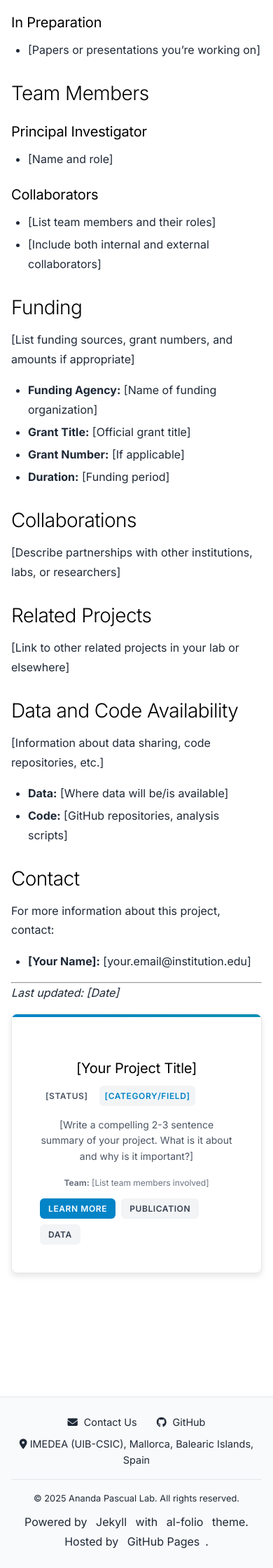
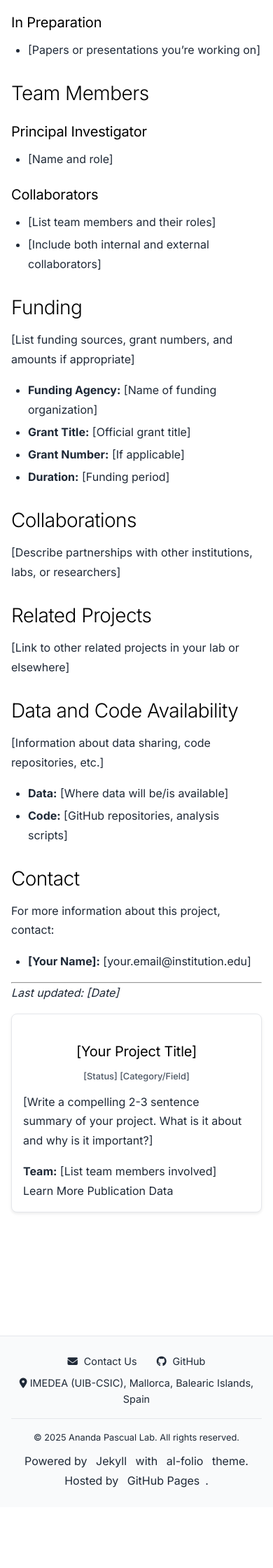
Before and after one commit to IMEDEA-POP-LAB/IMEDEA-POP-LAB.github.io, a Jekyll site: the page built from templates/project_template.md, in a window 390 px wide. Shown: the part 2694-4934 px from the top of the page at 70% size. Built offline with Jekyll 4.4.1, drawn with Linux system fonts in a browser that asks for light colours; a style sheet for code colours, icons or effects is not loaded; after the commit the page ends 4847 px from its top, so only the background shows below that.

Commit message:
Remove unused project files and update project settings for clarity

```diff
--- a/_config.yml
+++ b/_config.yml
@@ -153,10 +153,7 @@
 # Collections
 # -----------------------------------------------------------------------------
 
-collections:
-  projects:
-    output: true
-    permalink: /projects/:path/
+# No collections currently in use
 
 announcements:
   enabled: false
@@ -225,7 +222,7 @@
 enable_darkmode:            false   # enables switching between light/dark modes
 enable_navbar_social:       false  # enables displaying social links in the
                                    # navbar on the about page
-enable_project_categories:  true   # enables categorization of projects into
+enable_project_categories:  false  # projects collection not used
                                    # multiple categories
 enable_medium_zoom:         true   # enables image zoom feature (as on medium.com)
 enable_progressbar:         true   # enables a horizontal progress bar linked to the vertical scroll position
--- a/_sass/_index.scss
+++ b/_sass/_index.scss
@@ -22,7 +22,6 @@
 @import 'pages/about';
 @import 'pages/people';
 @import 'pages/publications';
-@import 'pages/projects';
 @import 'pages/projects_simplified';
 @import 'pages/repositories';
 @import 'pages/outreach';
--- a/_sass/pages/_projects.scss
+++ /dev/null
@@ -1,257 +0,0 @@
-// =============================================================================
-// Projects Page Styles
-// =============================================================================
-
-/* Projects page container */
-.projects-page {
-  padding: var(--space-8) 0;
-}
-
-/* Projects grid layout */
-.projects-grid {
-  display: grid;
-  grid-template-columns: repeat(auto-fit, minmax(350px, 1fr));
-  gap: var(--space-6);
-  margin: var(--space-8) 0;
-}
-
-/* Project cards */
-.project-card {
-  background: white;
-  border: 1px solid var(--gray-200);
-  border-radius: var(--radius-lg);
-  overflow: hidden;
-  transition: all 0.3s ease;
-  box-shadow: var(--global-shadow);
-  position: relative;
-  display: flex;
-  flex-direction: column;
-}
-
-.project-card::before {
-  content: '';
-  position: absolute;
-  top: 0;
-  left: 0;
-  right: 0;
-  height: 4px;
-  background: linear-gradient(135deg, var(--ocean-blue), var(--ocean-teal));
-}
-
-.project-card:hover {
-  transform: translateY(-4px);
-  box-shadow: var(--global-shadow-lg);
-  border-color: var(--ocean-blue);
-}
-
-.project-logo {
-  width: 120px;
-  height: 120px;
-  margin: 2rem auto 1rem;
-  transition: transform 0.3s ease;
-}
-
-.project-card:hover .project-logo {
-  transform: scale(1.1);
-}
-
-.project-content {
-  padding: var(--space-6);
-  display: flex;
-  flex-direction: column;
-  flex-grow: 1;
-  text-align: center;
-}
-
-.project-title {
-  font-size: var(--text-xl) !important;
-  font-weight: 600 !important;
-  color: var(--gray-900) !important;
-  margin: 0 0 var(--space-3) 0 !important;
-  line-height: 1.4 !important;
-}
-
-.project-description {
-  font-size: var(--text-sm);
-  color: var(--gray-600);
-  line-height: 1.6;
-  margin-bottom: var(--space-4);
-}
-
-.project-meta {
-  display: flex;
-  gap: var(--space-2);
-  align-items: center;
-  margin-bottom: var(--space-4);
-  flex-wrap: wrap;
-}
-
-.project-tag {
-  font-size: var(--text-xs);
-  font-weight: 600;
-  color: var(--ocean-blue);
-  background: var(--gray-100);
-  padding: var(--space-1) var(--space-2);
-  border-radius: var(--radius-sm);
-  text-transform: uppercase;
-  letter-spacing: 0.05em;
-}
-
-.project-status {
-  font-size: var(--text-xs);
-  font-weight: 600;
-  padding: var(--space-1) var(--space-2);
-  border-radius: var(--radius-sm);
-  text-transform: uppercase;
-  letter-spacing: 0.05em;
-}
-
-.project-status.active {
-  background: var(--ocean-blue);
-  color: white;
-}
-
-.project-status.completed {
-  background: var(--gray-300);
-  color: var(--gray-700);
-}
-
-.project-status.upcoming {
-  background: var(--ocean-light);
-  color: var(--ocean-deep);
-}
-
-.project-team {
-  font-size: var(--text-xs);
-  color: var(--gray-500);
-  margin-bottom: var(--space-3);
-}
-
-.project-links {
-  display: flex;
-  gap: var(--space-2);
-  flex-wrap: wrap;
-}
-
-.project-link {
-  padding: var(--space-1) var(--space-3);
-  background: var(--gray-100);
-  color: var(--gray-700);
-  text-decoration: none;
-  border-radius: var(--radius-sm);
-  font-size: var(--text-xs);
-  font-weight: 600;
-  text-transform: uppercase;
-  letter-spacing: 0.05em;
-  transition: all 0.2s ease;
-}
-
-.project-link:hover {
-  background: var(--ocean-blue);
-  color: white;
-  text-decoration: none;
-}
-
-.project-link.primary {
-  background: var(--ocean-blue);
-  color: white;
-}
-
-.project-link.primary:hover {
-  background: var(--ocean-deep);
-}
-
-/* Project filters */
-.project-filters {
-  display: flex;
-  gap: var(--space-2);
-  margin-bottom: var(--space-8);
-  flex-wrap: wrap;
-  justify-content: center;
-}
-
-.filter-button {
-  padding: var(--space-2) var(--space-4);
-  background: var(--gray-100);
-  color: var(--gray-700);
-  border: none;
-  border-radius: var(--radius-md);
-  font-size: var(--text-sm);
-  font-weight: 600;
-  cursor: pointer;
-  transition: all 0.2s ease;
-}
-
-.filter-button:hover,
-.filter-button.active {
-  background: var(--ocean-blue);
-  color: white;
-}
-
-/* Featured project section */
-.featured-project {
-  margin: var(--space-12) 0;
-  padding: var(--space-8);
-  background: linear-gradient(135deg, var(--gray-50), var(--primary-50));
-  border-radius: var(--radius-lg);
-  border: 1px solid var(--gray-200);
-}
-
-.featured-project h2 {
-  text-align: center;
-  margin-bottom: var(--space-6) !important;
-}
-
-.featured-project-content {
-  display: grid;
-  grid-template-columns: 1fr 300px;
-  gap: var(--space-8);
-  align-items: center;
-}
-
-.featured-project-text h3 {
-  color: var(--gray-900) !important;
-  margin-bottom: var(--space-3) !important;
-}
-
-.featured-project-text p {
-  color: var(--gray-600);
-  line-height: 1.6;
-  margin-bottom: var(--space-4);
-}
-
-.featured-project-image {
-  border-radius: var(--radius-lg);
-  overflow: hidden;
-  box-shadow: var(--global-shadow-md);
-}
-
-.featured-project-image img {
-  width: 100%;
-  height: 200px;
-  object-fit: cover;
-}
-
-@media (max-width: 768px) {
-  .projects-grid {
-    grid-template-columns: 1fr;
-    gap: var(--space-4);
-  }
-
-  .project-content {
-    padding: var(--space-4);
-  }
-
-  .project-filters {
-    justify-content: flex-start;
-  }
-
-  .featured-project {
-    padding: var(--space-4);
-  }
-
-  .featured-project-content {
-    grid-template-columns: 1fr;
-    gap: var(--space-4);
-  }
-}
--- a/_sass/pages/_projects_simplified.scss
+++ b/_sass/pages/_projects_simplified.scss
@@ -1,57 +1,91 @@
 /* Simplified Project Cards */
 .project-cards {
   display: grid;
-  grid-template-columns: repeat(auto-fill, minmax(320px, 1fr));
-  gap: 2rem;
+  grid-template-columns: repeat(4, 1fr);
+  gap: 1.5rem;
   margin: 2rem 0;
 }
 
+/* Responsive breakpoints */
+@media (max-width: 1200px) {
+  .project-cards {
+    grid-template-columns: repeat(3, 1fr);
+  }
+}
+
+@media (max-width: 900px) {
+  .project-cards {
+    grid-template-columns: repeat(2, 1fr);
+  }
+}
+
+@media (max-width: 600px) {
+  .project-cards {
+    grid-template-columns: 1fr;
+  }
+}
+
 .project-card {
-  padding: 1.5rem;
+  padding: 1rem;
   border-radius: 8px;
-  box-shadow: 0 4px 8px rgba(0, 0, 0, 0.1);
+  box-shadow: 0 2px 4px rgba(0, 0, 0, 0.08);
   display: flex;
   flex-direction: column;
   transition: transform 0.2s, box-shadow 0.2s;
   background-color: white;
+  border: 1px solid var(--gray-200);
 }
 
 .project-card:hover {
-  transform: translateY(-5px);
-  box-shadow: 0 8px 16px rgba(0, 0, 0, 0.1);
+  transform: translateY(-3px);
+  box-shadow: 0 4px 8px rgba(0, 0, 0, 0.12);
 }
 
 .project-logo-container {
   display: flex;
   justify-content: center;
-  margin-bottom: 1.5rem;
+  margin-bottom: 1rem;
 }
 
 .project-logo {
-  width: 120px;
-  height: 120px;
+  width: 80px;
+  height: 80px;
 }
 
 .project-title {
-  font-size: 1.25rem;
+  font-size: 1.1rem;
   font-weight: 600;
-  margin-bottom: 0.75rem;
+  margin-bottom: 0.5rem;
   color: var(--global-theme-color);
   text-align: center;
+  line-height: 1.3;
+}
+
+.project-title a {
+  color: var(--global-theme-color);
+  text-decoration: none;
+  transition: color 0.2s ease;
+}
+
+.project-title a:hover {
+  color: var(--global-hover-color);
+  text-decoration: underline;
 }
 
 .project-meta {
-  font-size: 0.85rem;
+  font-size: 0.8rem;
   color: var(--gray-600);
-  margin-bottom: 1rem;
+  margin-bottom: 0.75rem;
   text-align: center;
+  font-weight: 500;
 }
 
 .project-desc {
-  font-size: 0.9rem;
+  font-size: 0.85rem;
   color: var(--gray-700);
-  margin-bottom: 1rem;
+  margin-bottom: 0.75rem;
   text-align: center;
+  line-height: 1.4;
 }
 
 .project-objectives {
```
Also changed, not shown: _projects/climate_change_mediterranean.md (deleted, +0 -118 lines), _projects/mediterranean_circulation.md (deleted, +0 -48 lines), _projects/project_template_3.md (deleted, +0 -48 lines), assets/img/projects/calypso_logo.svg (deleted), assets/img/projects/fastswot_logo.svg (renamed from assets/img/projects/swot_logo.svg), assets/img/projects/heatwave_logo.svg (deleted).
